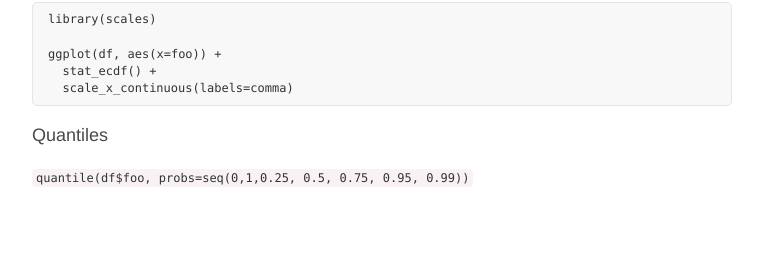
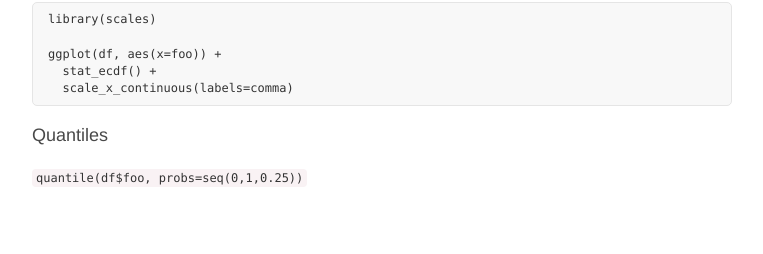
Before and after one commit to rjwalls/tips, a Jekyll site: the page built from _posts/1900-01-01-R.md, in a window 1280 px wide. Shown: the part 654-908 px from the top of the page, without its empty margins (258-1021 px from the left). Built offline with Jekyll 4.4.1, drawn with Linux system fonts in a browser that asks for light colours; Markdown is read by kramdown in place of the engine named in the settings.

Commit message:
Update 1900-01-01-R.md

```diff
--- a/_posts/1900-01-01-R.md
+++ b/_posts/1900-01-01-R.md
@@ -46,4 +46,4 @@ ggplot(df, aes(x=foo)) +
 
 #### Quantiles
 
-`quantile(df$foo, probs=seq(0,1,0.25, 0.5, 0.75, 0.95, 0.99))`
+`quantile(df$foo, probs=seq(0,1,0.25))`
```
